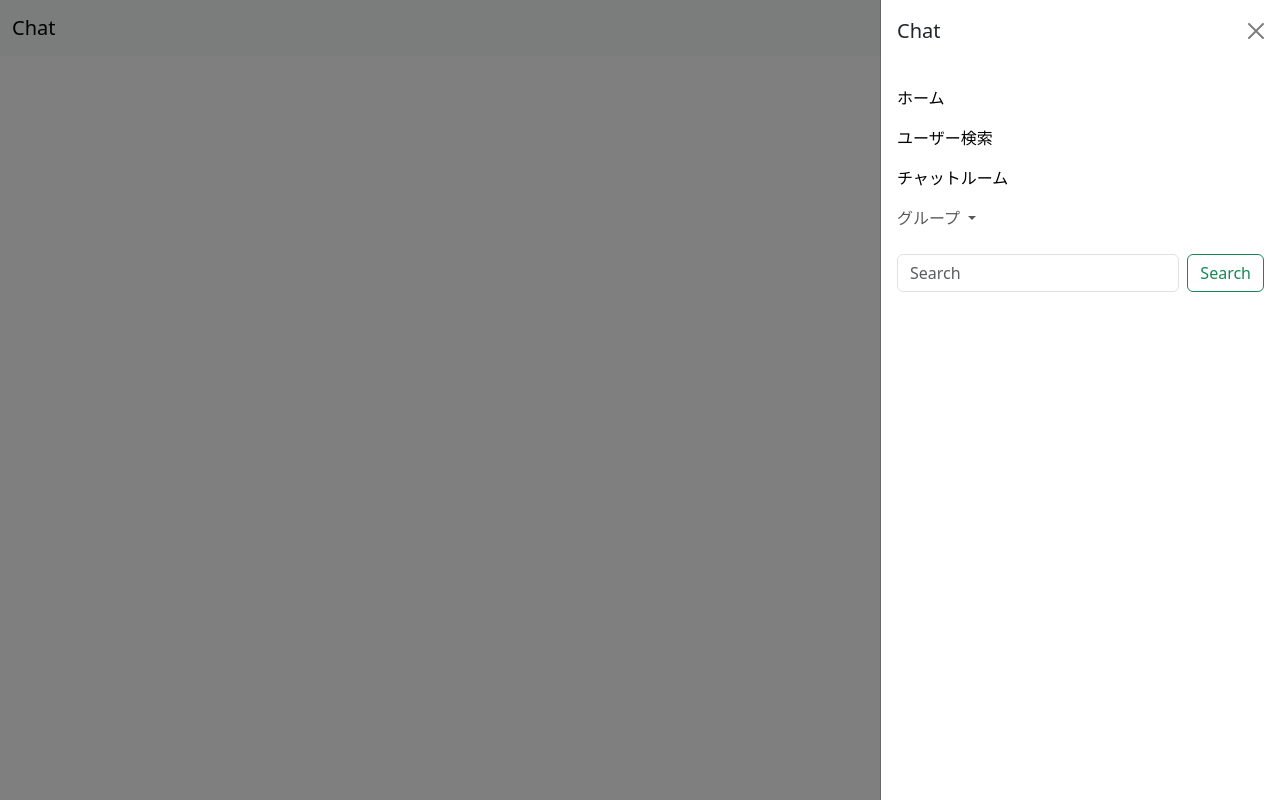
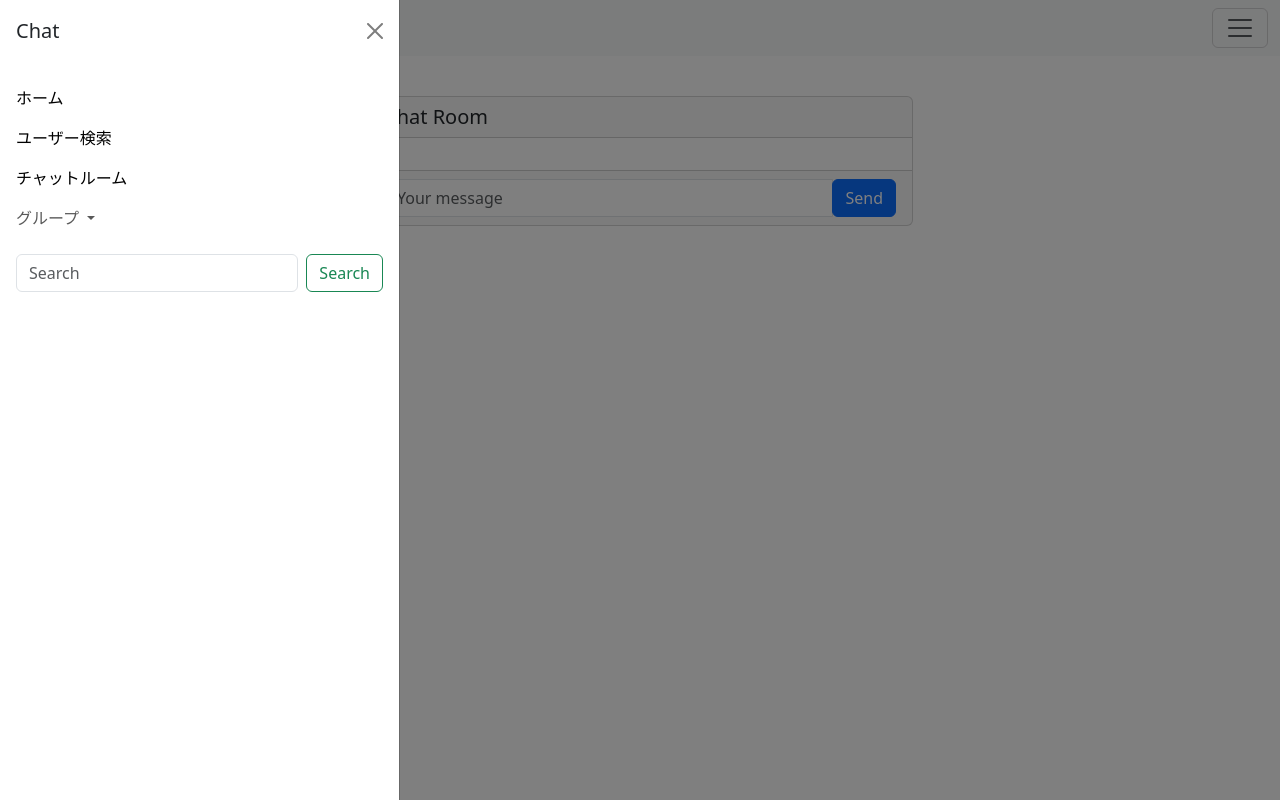
Before and after one commit to Dai-H15/CS-ensyu-4-082, a Django app: template chat/templates/chat/room.html in a window 1280 px wide, after a click that opens the changed part. Run offline with Django 4.2, Linux system fonts and the light colour scheme; the template is opened without the code that fills it, so the values that code supplies are empty.

Commit message:
HTML(chat-6h)

```diff
--- a/chat/templates/chat/room.html
+++ b/chat/templates/chat/room.html
@@ -3,18 +3,17 @@
   <head>
     <meta charset="utf-8">
     <meta name="viewport" content="width=device-width, initial-scale=1">
-    <title>Chat</title>
+    <title>Chat-room</title>
     <link href="https://cdn.jsdelivr.net/npm/bootstrap@5.3.0/dist/css/bootstrap.min.css" rel="stylesheet" integrity="sha384-9ndCyUaIbzAi2FUVXJi0CjmCapSmO7SnpJef0486qhLnuZ2cdeRhO02iuK6FUUVM" crossorigin="anonymous">
   </head>
   <body>
-    # メニュー
     <nav class="navbar bg-body-tertiary fixed-top">
       <div class="container-fluid">
         <a class="navbar-brand" href="#">Chat</a>
         <button class="navbar-toggler" type="button" data-bs-toggle="offcanvas" data-bs-target="#offcanvasNavbar" aria-controls="offcanvasNavbar">
           <span class="navbar-toggler-icon"></span>
         </button>
-        <div class="offcanvas offcanvas-end" tabindex="-1" id="offcanvasNavbar" aria-labelledby="offcanvasNavbarLabel">
+        <div class="offcanvas offcanvas-start" tabindex="-1" id="offcanvasNavbar" aria-labelledby="offcanvasNavbarLabel">
           <div class="offcanvas-header">
             <h5 class="offcanvas-title" id="offcanvasNavbarLabel">Chat</h5>
             <button type="button" class="btn-close" data-bs-dismiss="offcanvas" aria-label="Close"></button>
@@ -52,6 +51,33 @@
       </div>
     </nav>
 
+    <br>
+    <br>
+    <div class="container mt-5">
+        <div class="row">
+            <div class="col-md-6 offset-md-3">
+                <div class="card">
+                    <div class="card-header">
+                        <h5 class="mb-0">Chat Room</h5>
+                    </div>
+                    <div class="card-body" id="chat">
+                        <!-- Chat messages will be displayed here -->
+                    </div>
+                    <div class="card-footer">
+                        <form id="messageForm">
+                            <div class="input-group">
+                                <input type="text" id="message" class="form-control" placeholder="Your message" required>
+                                <div class="input-group-append">
+                                    <button type="button" class="btn btn-primary" onclick="">Send</button>
+                                </div>
+                            </div>
+                        </form>
+                    </div>
+                </div>
+            </div>
+        </div>
+    </div>
+
     <script src="https://cdn.jsdelivr.net/npm/bootstrap@5.3.0/dist/js/bootstrap.bundle.min.js"
     integrity="sha384-geWF76RCwLtnZ8qwWowPQNguL3RmwHVBC9FhGdlKrxdiJJigb/j/68SIy3Te4Bkz"
     crossorigin="anonymous"></script>
```
Also changed, not shown: chat/templates/chat/group-edit.html (+58 -0 lines), chat/templates/chat/index.html (+5 -5 lines), chat/templates/chat/user.html (+12 -8 lines).
